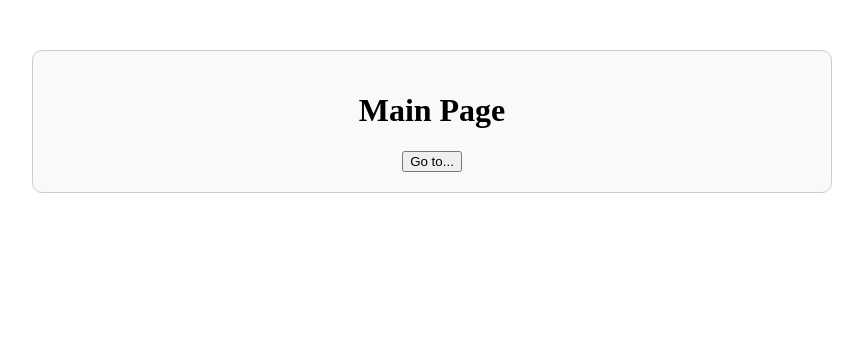
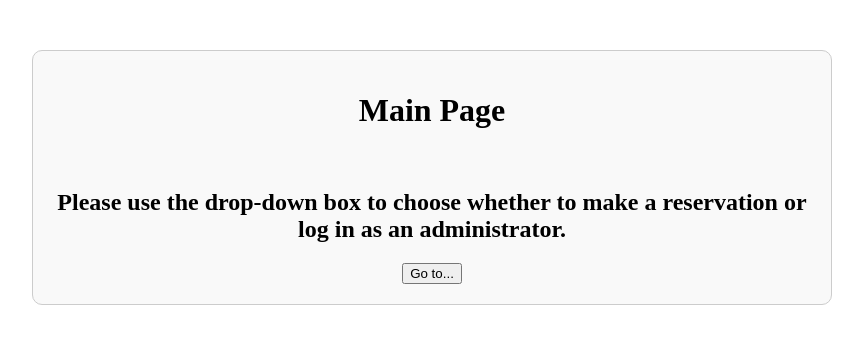
Before and after one commit to ckirbyco/FinalProject, a Flask app: page / in a window 1280 px wide. Shown: the part 61-405 px from the top of the page, without its empty margins (208-1071 px from the left). Run offline with Flask 3, Linux system fonts and the light colour scheme.

Commit message:
Update index.html

```diff
--- a/FinalProject/templates/index.html
+++ b/FinalProject/templates/index.html
@@ -6,8 +6,8 @@
 
 {% block content %}
     <h1>Main Page</h1>
-
-
+    <br>
+    <h2>Please use the drop-down box to choose whether to make a reservation or log in as an administrator.</h2>
 
     <div class="dropdown">
         <button class="dropbtn">Go to...</button>
```
